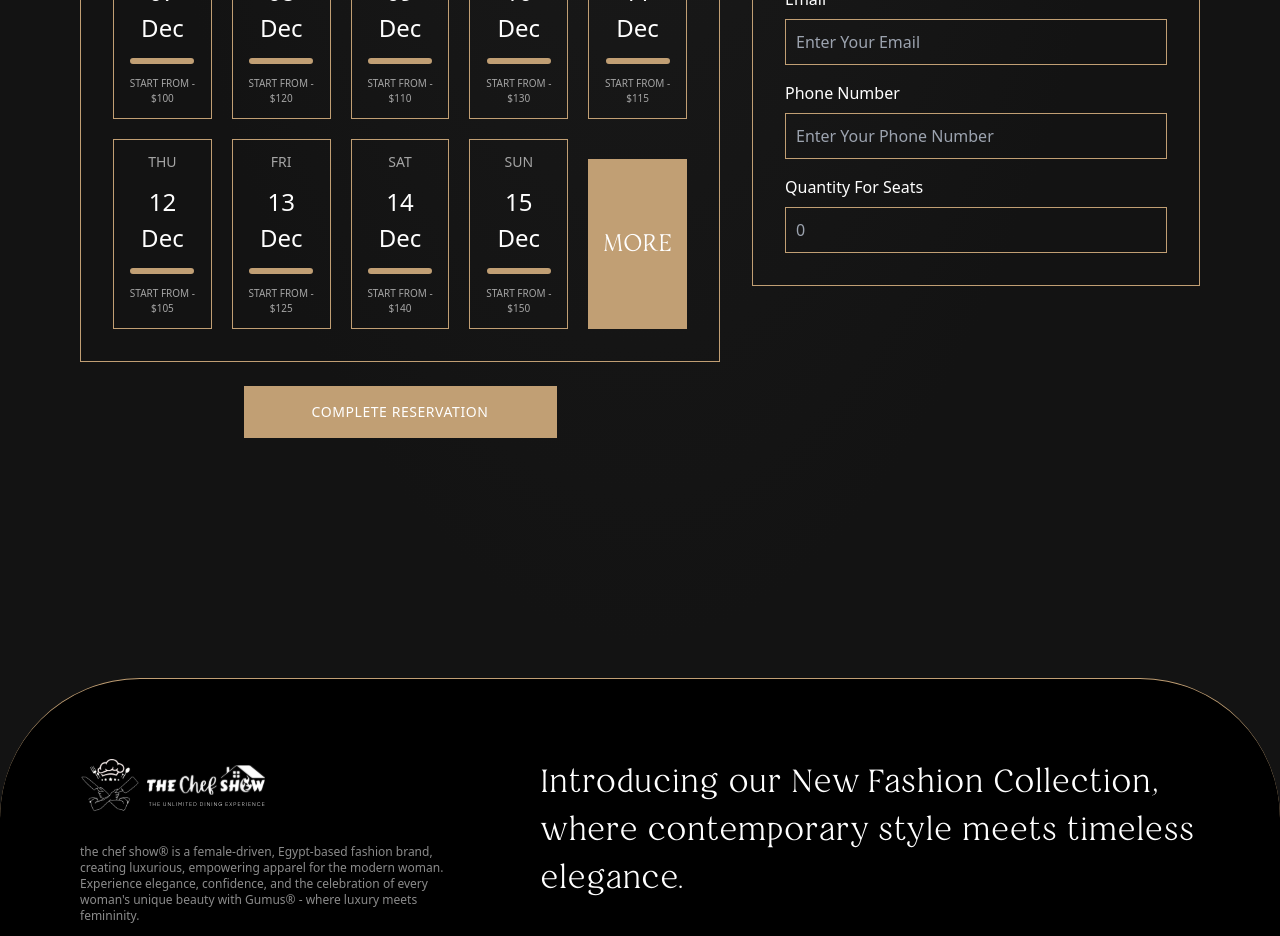
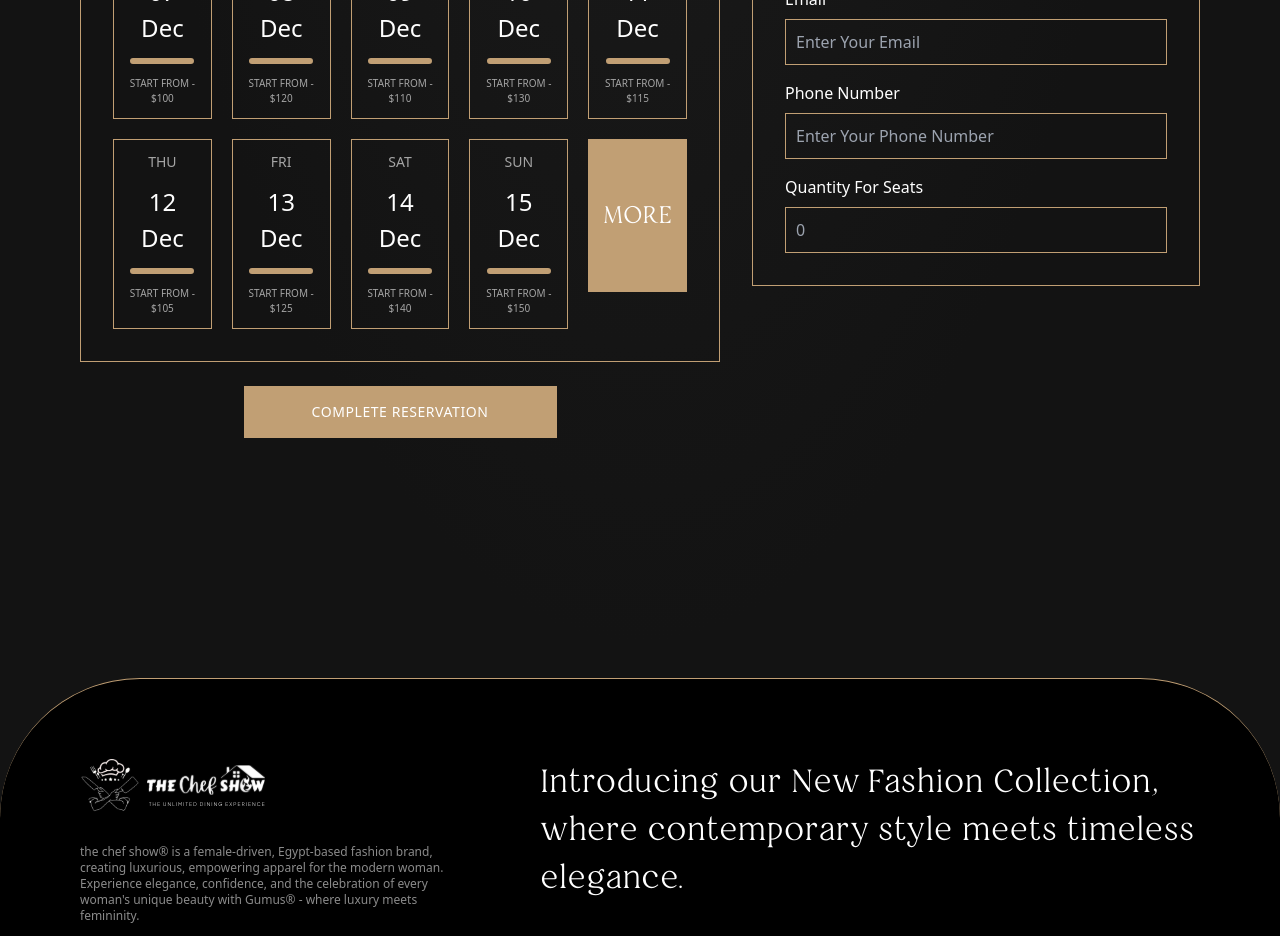
Before and after one commit to Safeya-Yasien/the-chef-show, a React (Vite) app: page /reservation in a window 1280 px wide. Shown: the part 840-1776 px from the top of the page. Built offline with nearby package versions, Linux system fonts and the light colour scheme.

Commit message:
update index.html, BookingCalendar.tsx and Navbar.tsx

```diff
--- a/index.html
+++ b/index.html
@@ -4,6 +4,10 @@
     <meta charset="UTF-8" />
     <link rel="icon" type="image/svg+xml" href="/chefShow.svg" />
     <meta name="viewport" content="width=device-width, initial-scale=1.0" />
+    <meta
+      name="description"
+      content="Chef Show - Reserve a table at your favorite restaurant and explore its menu. Built with React, TypeScript, and Tailwind CSS for a modern and responsive experience."
+    />
     <title>Chef Show</title>
   </head>
   <body>
--- a/src/components/bookingCalendar/BookingCalendar.tsx
+++ b/src/components/bookingCalendar/BookingCalendar.tsx
@@ -92,10 +92,10 @@ const BookingCalendar = () => {
           );
         })}
         <button
-          className="bg-[#C19F74] text-white uppercase font-restora flex items-center justify-center font-normal text-[24px] mt-5"
+          className="bg-[#C19F74] text-white uppercase font-restora flex items-center justify-center font-normal text-[24px] h-[153px]"
           onClick={handleShowMore}
         >
-          {showMore ? "Show Less" : "More"}
+          {showMore ? <GoArrowLeft className="" /> : "More"}
         </button>
       </div>
     </div>
```
